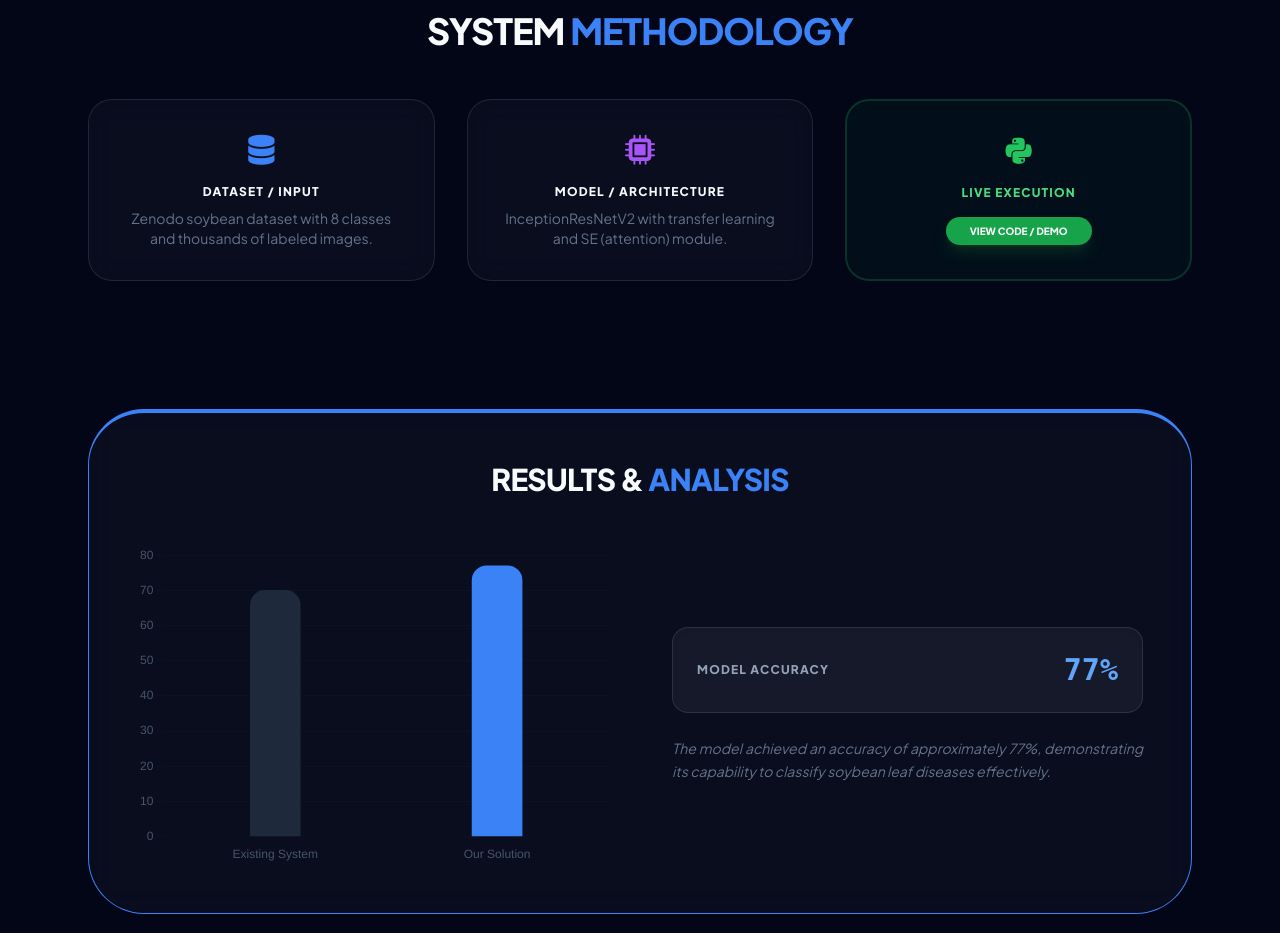
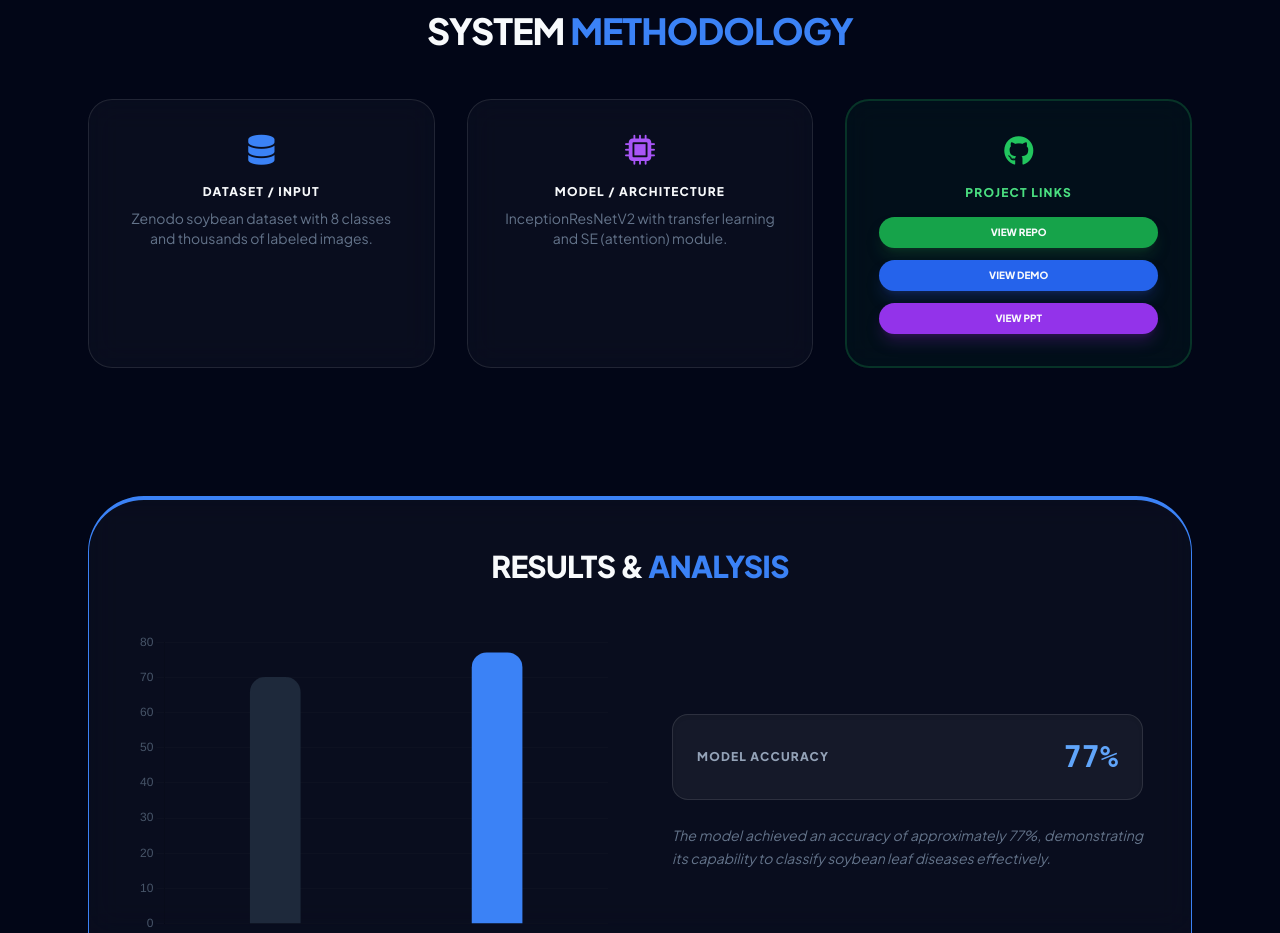
Before and after one commit to Yogesh-Kumar-2427030798/Pbl-ete-2, a plain HTML site: page index.html in a window 1280 px wide. Shown: the part 1020-1953 px from the top of the page. Drawn offline with nearby package versions, Linux system fonts and the light colour scheme.

Commit message:
Update index.html

```diff
--- a/index.html
+++ b/index.html
@@ -86,9 +86,13 @@
                     <p class="text-sm text-slate-500">InceptionResNetV2 with transfer learning and SE (attention) module.</p>
                 </div>
                 <div class="glass p-8 rounded-3xl text-center border-2 border-green-500/20 bg-green-500/5">
-                    <i class="fab fa-python text-green-500 text-3xl mb-4"></i>
-                    <h3 class="font-bold mb-4 uppercase text-xs tracking-widest text-green-400">Live Execution</h3>
-                    <a href="#" target="_blank" class="px-6 py-2 bg-green-600 rounded-full text-[10px] font-black hover:bg-green-500 transition shadow-lg shadow-green-900/40">VIEW CODE / DEMO</a>
+                    <i class="fab fa-github text-green-500 text-3xl mb-4"></i>
+                    <h3 class="font-bold mb-4 uppercase text-xs tracking-widest text-green-400">Project Links</h3>
+                    <div class="flex flex-col gap-3">
+                        <a href="https://github.com/congurentshub/SOYA_ai" target="_blank" rel="noopener noreferrer" class="px-6 py-2 bg-green-600 rounded-full text-[10px] font-black hover:bg-green-500 transition shadow-lg shadow-green-900/40">VIEW REPO</a>
+                        <a href="https://github.com/congurentshub/SOYA_ai?tab=readme-ov-file" target="_blank" rel="noopener noreferrer" class="px-6 py-2 bg-blue-600 rounded-full text-[10px] font-black hover:bg-blue-500 transition shadow-lg shadow-blue-900/40">VIEW DEMO</a>
+                        <a href="https://github.com/Yogesh-Kumar-2427030798/Pbl-ete-2/blob/main/Soyabean-Leaf-Disease-Detection-Using-Inception-ResNet-V2.pptx.pdf" target="_blank" rel="noopener noreferrer" class="px-6 py-2 bg-purple-600 rounded-full text-[10px] font-black hover:bg-purple-500 transition shadow-lg shadow-purple-900/40">VIEW PPT</a>
+                    </div>
                 </div>
             </div>
         </section>
@@ -139,10 +143,10 @@
                 let s = sec % 60;
                 document.getElementById('displayTime').innerText = `${m.toString().padStart(2, '0')}:${s.toString().padStart(2, '0')}`;
 
-                if (sec >= 480 && sec < 600) { // 8-10 Mins Warning
+                if (sec >= 480 && sec < 600) {
                     document.getElementById('timerContainer').classList.add('timer-warning');
                     document.getElementById('timerIcon').classList.replace('fa-hourglass-start', 'fa-hourglass-half');
-                } else if (sec >= 600) { // 10 Mins Stop
+                } else if (sec >= 600) {
                     clearInterval(timer);
                     document.getElementById('timerContainer').classList.replace('timer-warning', 'timer-stop');
                     document.getElementById('displayTime').innerText = "10:00";
@@ -151,7 +155,6 @@
             }, 1000);
         }
 
-        // RESULTS CHART (Demo Data)
         const ctx = document.getElementById('resultsChart').getContext('2d');
         new Chart(ctx, {
             type: 'bar',
```
